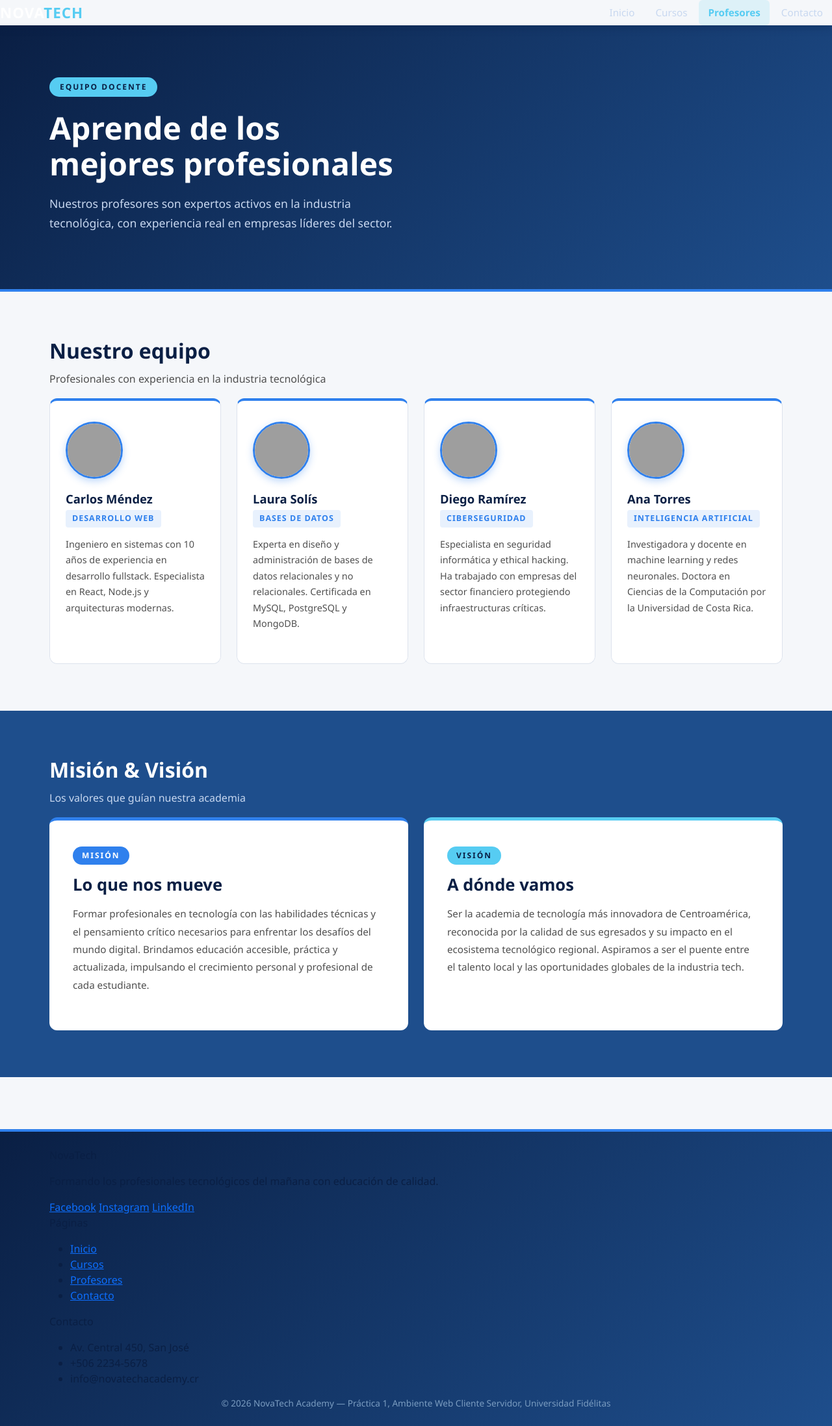
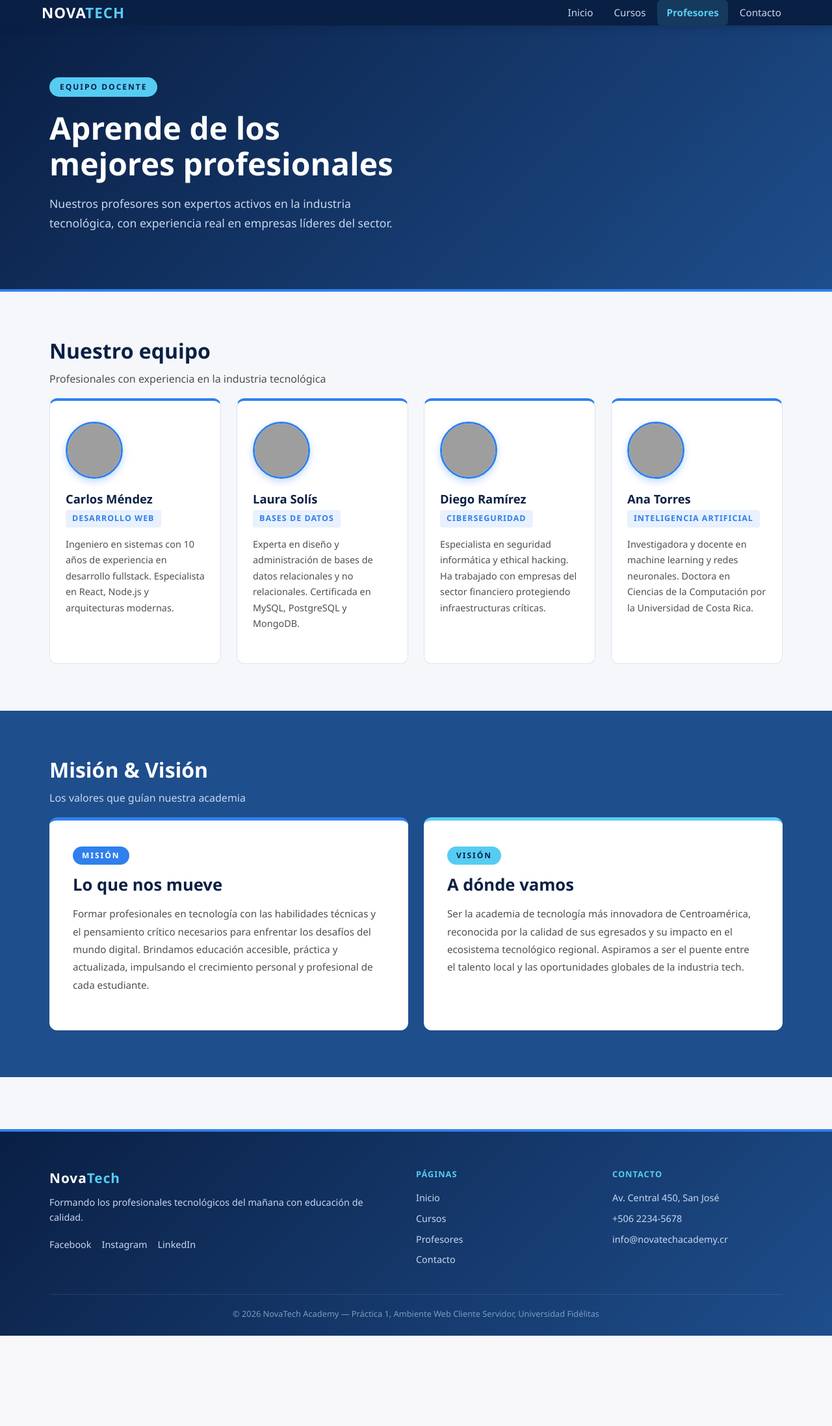
Before and after one commit to sero2203/sc502-ln-practica1-sc502_ln_practica1_q2_2026_g3, a PHP site: page /profesores.html in a window 1280 px wide. Shown: the whole page at 65% size. After the commit the page ends 2056 px from the top, so only its background shows below. Run offline with PHP 8.4, Linux system fonts and the light colour scheme; grey boxes are pictures that could not be loaded.

Commit message:
Rol 3 correciones y mejoras de style

```diff
--- a/css/profesores.css
+++ b/css/profesores.css
@@ -1,7 +1,4 @@
-/* =============================================
-   NOVATECH ACADEMY - PROFESORES
-   Estilos específicos de la página de profesores
-   ============================================= */
+/* PROFESORES: Estilos específicos de la página de profesores*/
 
 /* Encabezado de la página */
 #encabezado-profesores {
--- a/css/style.css
+++ b/css/style.css
@@ -45,6 +45,7 @@ body {
    ============================================= */
 
   #navbar {
+    background-color: var(--color-primario);
     position: sticky;
     top: 0;
     z-index: 100;
@@ -273,15 +274,100 @@ body {
 #footer {
     background: linear-gradient(135deg, #0A1F44 0%, #1E4E8C 100%);
     border-top: 4px solid var(--color-acento);
-    padding: 24px 0;
+    padding: 56px 0 24px;
     margin-top: 80px;
+}
+
+.footer-grid {
+    display: grid;
+    grid-template-columns: 2fr 1fr 1fr;
+    gap: 40px;
+    margin-bottom: 32px;
+}
+
+.footer-nombre {
+    color: var(--color-blanco);
+    font-size: 1.3rem;
+    font-weight: 900;
+    letter-spacing: 1px;
+    margin-bottom: 10px;
+}
+
+.footer-nombre span {
+    color: var(--color-celeste);
+}
+
+.footer-descripcion {
+    color: #c8d8f0;
+    font-size: 0.9rem;
+    margin-bottom: 20px;
+    line-height: 1.6;
+}
+
+.footer-redes {
+    display: flex;
+    gap: 16px;
+    flex-wrap: wrap;
+}
+
+.footer-redes a {
+    color: #c8d8f0;
+    text-decoration: none;
+    font-size: 0.9rem;
+    transition: color 0.2s;
+}
+
+.footer-redes a:hover {
+    color: var(--color-celeste);
+}
+
+.footer-nav-titulo {
+    color: var(--color-celeste);
+    font-size: 0.8rem;
+    font-weight: 700;
+    letter-spacing: 1px;
+    text-transform: uppercase;
+    margin-bottom: 16px;
+}
+
+.footer-nav-lista {
+    list-style: none;
+    padding: 0;
+    margin: 0;
+}
+
+.footer-nav-lista li {
+    margin-bottom: 10px;
+    color: #c8d8f0;
+    font-size: 0.9rem;
+}
+
+.footer-nav-lista li a {
+    color: #c8d8f0;
+    text-decoration: none;
+    transition: color 0.2s;
+}
+
+.footer-nav-lista li a:hover {
+    color: var(--color-celeste);
 }
 
 .footer-creditos {
     color: #7a9cc0;
-    font-size: 0.85rem;
+    font-size: 0.8rem;
+    margin-top: 32px;
+    border-top: 1px solid rgba(255, 255, 255, 0.1);
+    padding-top: 20px;
     text-align: center;
 }
+
+@media (max-width: 768px) {
+    .footer-grid {
+        grid-template-columns: 1fr;
+        gap: 24px;
+    }
+}
+
 
 /* =============================================
    UTILIDADES GENERALES
@@ -327,7 +413,8 @@ body {
     line-height: 1.6;
 }
 
-.container {
+.container,
+.contenedor {
     width: 90%;
     max-width: 1200px;
     margin: 0 auto;
--- a/profesores.html
+++ b/profesores.html
@@ -5,7 +5,7 @@
     <meta name="viewport" content="width=device-width, initial-scale=1.0">
     <title>Profesores - NovaTech Academy</title>
 
-    <!-- Bootstrap CSS - solo para el grid -->
+    <!-- Bootstrap -->
     <link
         href="https://cdn.jsdelivr.net/npm/bootstrap@5.3.8/dist/css/bootstrap.min.css"
         rel="stylesheet"
@@ -163,7 +163,7 @@
     </div>
 </footer>
 
-    <!-- Bootstrap JS -->
+    <!-- Bootstrap-->
     <script
         src="https://cdn.jsdelivr.net/npm/bootstrap@5.3.8/dist/js/bootstrap.bundle.min.js"
         integrity="sha384-FKyoEForCGlyvwx9Hj09JcYn3nv7wiPVlz7YYwJrWVcXK/BmnVDxM+D2scQbITxI"
```
